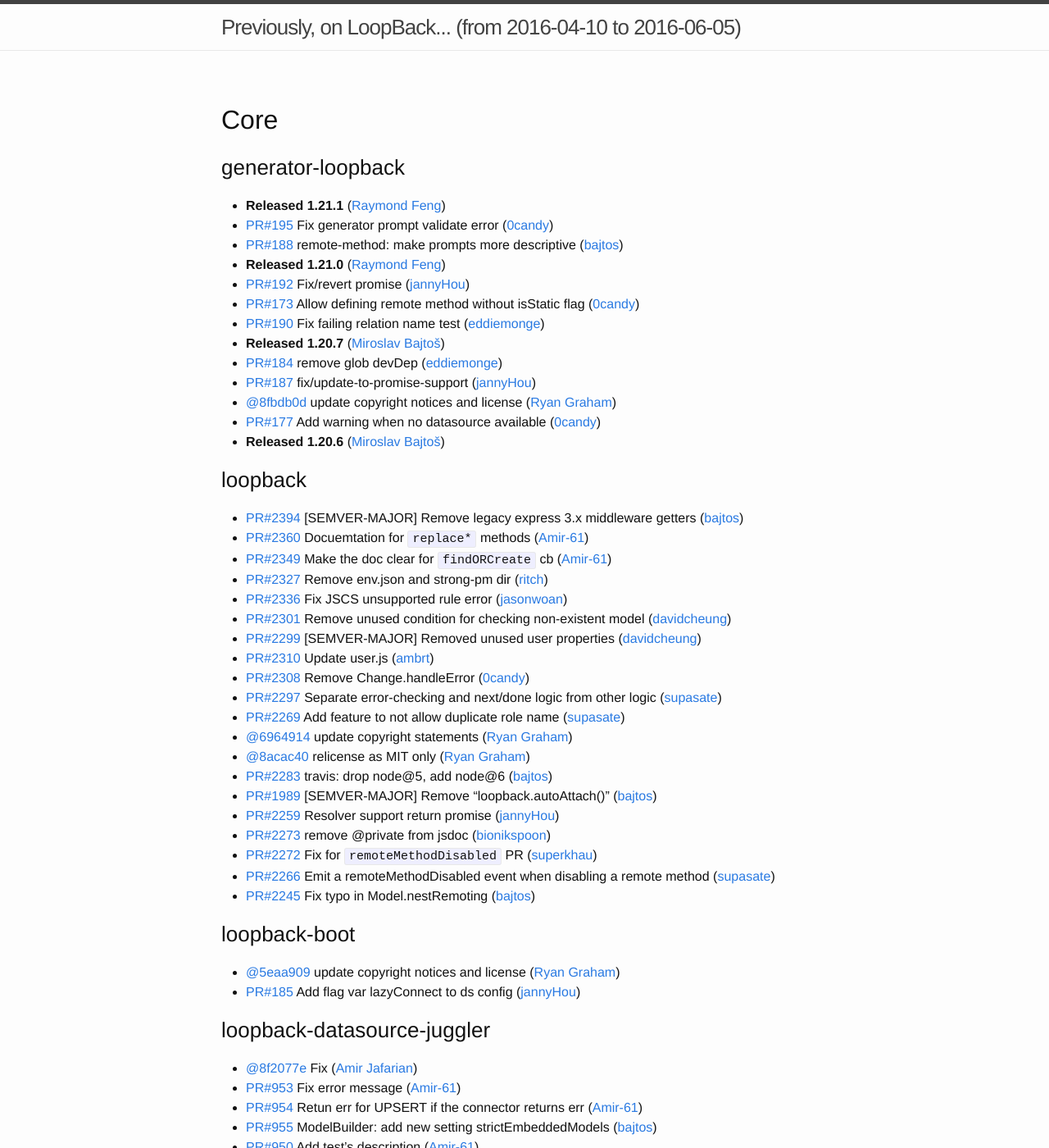
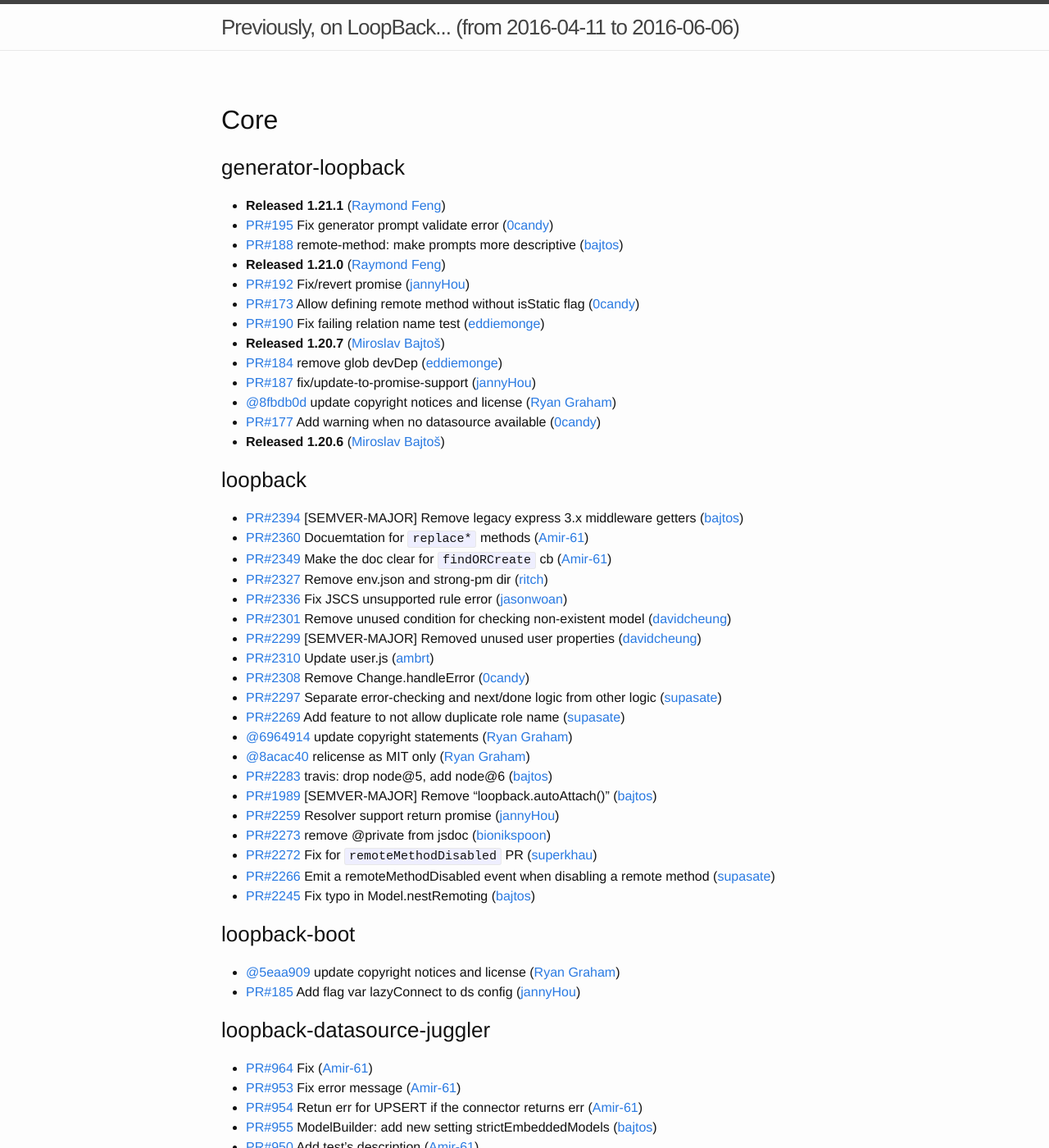
Before and after one commit to strongloop/loopback, a Jekyll site: the page built from index.md, in a window 1280 px wide and 1400 px high. Shown: the whole window at 82% size. Built offline with Jekyll 4.4.1, drawn with Linux system fonts in a browser that asks for light colours.

Commit message:
Update changelog

```diff
--- a/index.md
+++ b/index.md
@@ -1,6 +1,6 @@
 ---
 layout: page
-since: (from 2016-04-10 to 2016-06-05)
+since: (from 2016-04-11 to 2016-06-06)
 ---
 
 ## Core
@@ -50,7 +50,7 @@
 
 
 ### loopback-datasource-juggler
- * [@8f2077e](https://github.com/strongloop/loopback-datasource-juggler/commit/8f2077e344f08241a568905ae99ea865bd236988) Fix ([Amir Jafarian](https://github.com/Amir-61))
+ * [PR#964](https://github.com/strongloop/loopback-datasource-juggler/pull/964) Fix ([Amir-61](https://github.com/Amir-61))
  * [PR#953](https://github.com/strongloop/loopback-datasource-juggler/pull/953) Fix error message ([Amir-61](https://github.com/Amir-61))
  * [PR#954](https://github.com/strongloop/loopback-datasource-juggler/pull/954) Retun err for UPSERT if the connector returns err ([Amir-61](https://github.com/Amir-61))
  * [PR#955](https://github.com/strongloop/loopback-datasource-juggler/pull/955) ModelBuilder: add new setting strictEmbeddedModels ([bajtos](https://github.com/bajtos))
```
